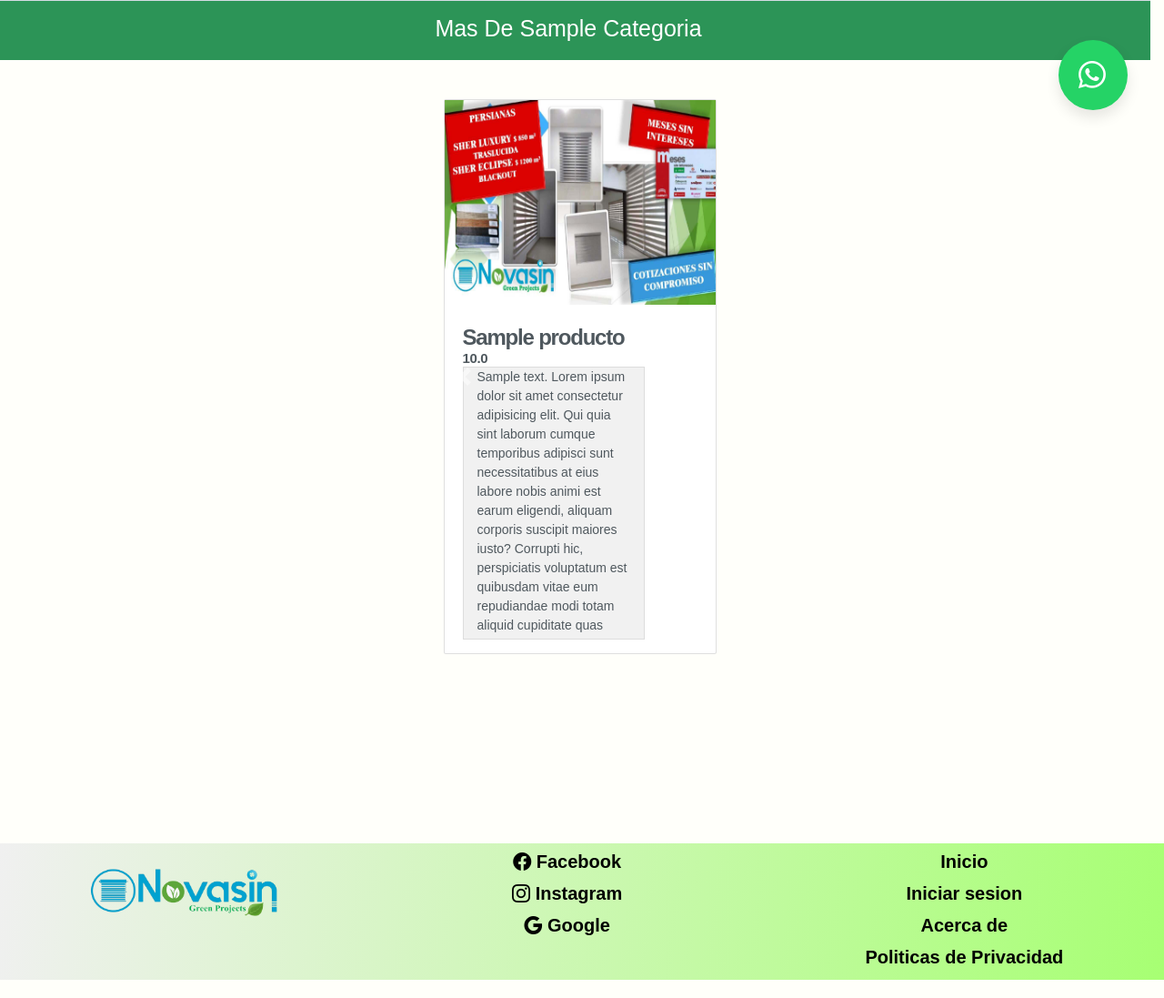
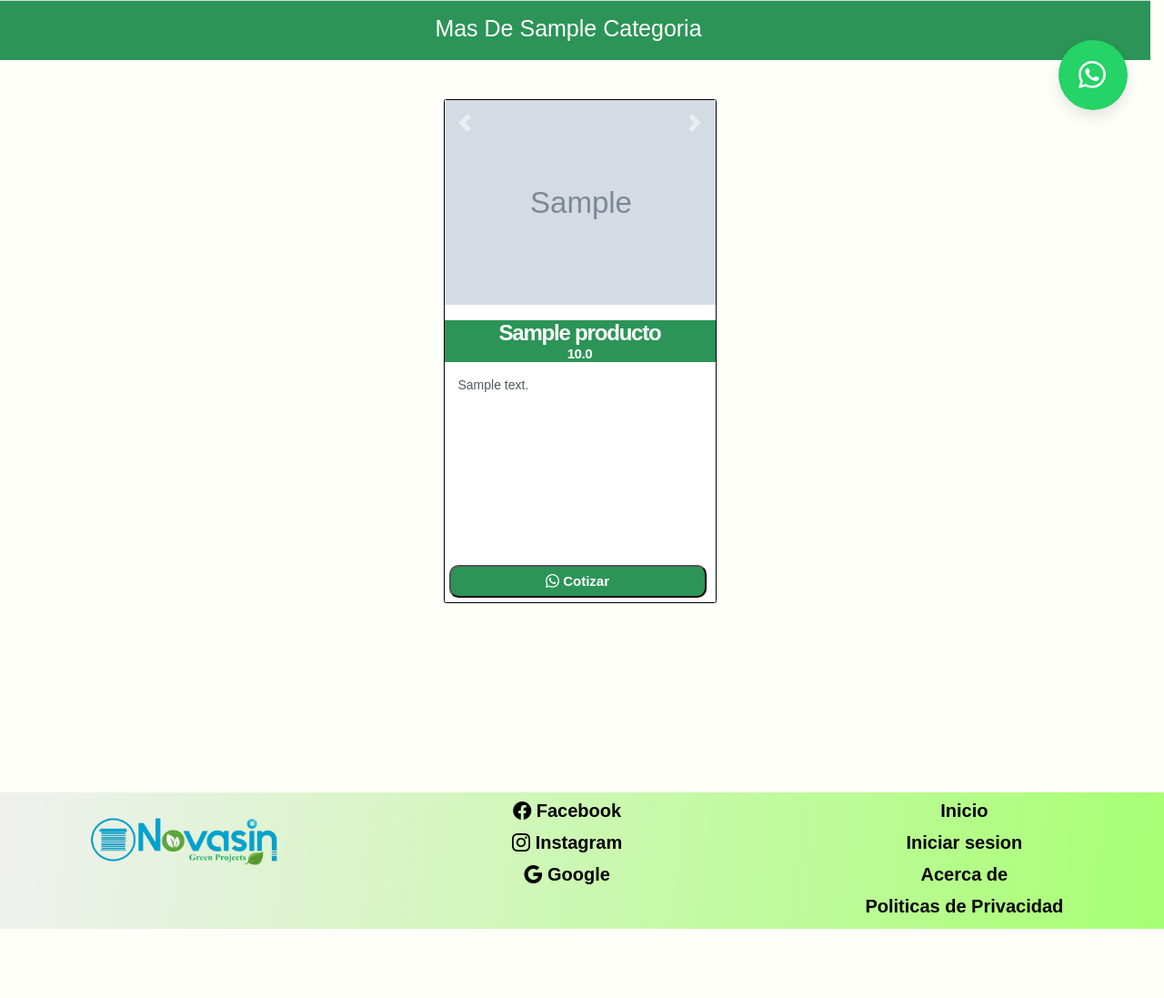
Before and after one commit to Alexis-dev508/Novasin, a Flask app: page /mostrar-productos-categoria/1 in a window 1280 px wide. Shown: the part 639-1736 px from the top of the page at 91% size. After the commit the page ends 1660 px from the top, so only its background shows below. Run offline with Flask 2, Linux system fonts and the light colour scheme; tables that the repository leaves empty or names only in its code hold one stand-in row (values such as "Sample post"); grey boxes marked "Sample" are stand-in pictures; some web fonts are replaced.

Commit message:
Se arreglo el div con scroll, se añadio el boton de wsp para los productos

```diff
--- a/main.py
+++ b/main.py
@@ -20,16 +20,16 @@ app = Flask(__name__) #Le asigna el mismo nombre que el archivo
 
 db = MySQL()
 
-app.config['MYSQL_DATABASE_HOST'] = 'alexisdev508.mysql.pythonanywhere-services.com'
-app.config['MYSQL_DATABASE_USER'] = 'alexisdev508'
-app.config['MYSQL_DATABASE_PASSWORD'] = '123456guessa'
-app.config['MYSQL_DATABASE_DB'] = 'alexisdev508$novasin'
+# app.config['MYSQL_DATABASE_HOST'] = 'alexisdev508.mysql.pythonanywhere-services.com'
+# app.config['MYSQL_DATABASE_USER'] = 'alexisdev508'
+# app.config['MYSQL_DATABASE_PASSWORD'] = '123456guessa'
+# app.config['MYSQL_DATABASE_DB'] = 'alexisdev508$novasin'
+# app.secret_key = 'H%23^2FY6673HN'
+app.config['MYSQL_DATABASE_HOST'] = 'localhost'
+app.config['MYSQL_DATABASE_USER'] = 'root'
+app.config['MYSQL_DATABASE_PASSWORD'] = ''
+app.config['MYSQL_DATABASE_DB'] = 'novasin'
 app.secret_key = 'H%23^2FY6673HN'
-# app.config['MYSQL_DATABASE_HOST'] = 'localhost'
-# app.config['MYSQL_DATABASE_USER'] = 'root'
-# app.config['MYSQL_DATABASE_PASSWORD'] = ''
-# app.config['MYSQL_DATABASE_DB'] = 'novasin'
-# app.secret_key = 'H%23^2FY6673HN'
 
 db.init_app(app)
 
--- a/static/css/main-cards.css
+++ b/static/css/main-cards.css
@@ -15,7 +15,7 @@
 }
 .card-title{
     font-size: 3rem;
-    margin: 0.5rem;
+    text-align: center;
 }
 .card-img-top{
     height: 45vh;
--- a/static/css/main.css
+++ b/static/css/main.css
@@ -9,19 +9,13 @@
   padding: 0px;
 }
 /* //////////CONTENEDOR CON SCROLL////////// */
-#global {
-	height: 300px;
-	width: 200px;
-	border: 1px solid #ddd;
-	background: #f1f1f1;
-	overflow-y: scroll;
-}
-#mensajes {
-	height: auto;
-}
-.texto {
-	padding:4px;
-	background:#fff;
+div.scroll {
+  width: 100%;
+  height: 200px;
+  overflow-x: hidden;
+  overflow-y: auto;
+  text-align:justify;
+  padding: 1.5rem;
 }
 /* ///////////////////////////////////////// */
 .container-fluid{
--- a/static/css/product-cards.css
+++ b/static/css/product-cards.css
@@ -3,6 +3,12 @@
     font-style: normal;
     font-weight: 200;
     src: url(https://fonts.gstatic.com/s/sourcesanspro/v19/6xKydSBYKcSV-LCoeQqfX1RYOo3i94_wlxdr.ttf) format('truetype');
+  }
+  :root {
+    --main-blue: rgb(0 162 208);
+    --main-green: rgb(44 148 87);
+    --roboto-font: @import
+      url("https://fonts.googleapis.com/css2?family=Roboto&display=swap");
   }
   @font-face {
     font-family: 'Source Sans Pro';
@@ -80,6 +86,13 @@
     text-align: center;
     margin: 0 auto;
   }
+  .card-title h2{
+    background-color: var(--main-green);
+    color: white;
+    padding: 0;
+    margin: 0;
+    width: 100%;
+  }
   div.card {
     background: #ffffff;
     display: inline-block;
@@ -90,6 +103,7 @@
     text-align: center;
     position: relative;
     text-align: left;
+    border: 1px solid black;
     transition: all 0.3s 0s ease-in;
     top: 0;
     width: 300px;
@@ -100,6 +114,11 @@
     max-width: 300px;
 
   }
+ .controles-carrusel-productos{
+   height: 5rem;
+   z-index: 1;
+ }
+
   div.card .card__image-holder {
     background: rgba(0, 0, 0, 0.1);
     height: 7rem;
@@ -111,8 +130,7 @@
   }
   div.card div.card-title {
     background: #ffffff;
-    padding: 18px 15px 10px;
-    position: relative;
+    padding: 18px 0px 10px 0px;
     z-index: 0;
   }
   div.card div.card-title a.toggle-info {
@@ -155,7 +173,6 @@
     letter-spacing: -0.025em;
   }
   div.card div.card-description {
-    padding: 0 15px 10px;
     position: relative;
     font-size: 14px;
   }
--- a/static/css/products.css
+++ b/static/css/products.css
@@ -1,3 +1,9 @@
+:root {
+    --main-blue: rgb(0 162 208);
+    --main-green: rgb(44 148 87);
+    --roboto-font: @import
+      url("https://fonts.googleapis.com/css2?family=Roboto&display=swap");
+  }
 .usage-container{
     padding: 0rem 5vw 2rem 5vw;
     text-align: center;
@@ -6,3 +12,14 @@
 .usage-container_ul{
     list-style: none;
 }
+.btn-cotizar{
+    text-align: center;
+    background-color: var(--main-green);
+    color: white;
+    width: 95%;
+    padding: 0.5rem;
+    font-size: 1.5rem;
+    font-weight: bold;
+    margin: 0.5rem;
+    border-radius: 1rem;
+}
--- a/templates/_html/_navbar.html
+++ b/templates/_html/_navbar.html
@@ -16,7 +16,7 @@
 
     <div class="menu_bar">
     <!--List menu icon-->
-      <a href="#" class="bt-menu" ><svg xmlns="http://www.w3.org/2000/svg" width="2.5rem" height="2.5rem" fill="currentColor" class="bi bi-list" viewBox="0 0 16 16">
+      <a href="https://wa.me/526676973437?text=Hola, he revisado su pagina web y quiera preguntar acerca de: " class="bt-menu" ><svg xmlns="http://www.w3.org/2000/svg" width="2.5rem" height="2.5rem" fill="currentColor" class="bi bi-list" viewBox="0 0 16 16">
         <path fill-rule="evenodd" d="M2.5 12a.5.5 0 0 1 .5-.5h10a.5.5 0 0 1 0 1H3a.5.5 0 0 1-.5-.5zm0-4a.5.5 0 0 1 .5-.5h10a.5.5 0 0 1 0 1H3a.5.5 0 0 1-.5-.5zm0-4a.5.5 0 0 1 .5-.5h10a.5.5 0 0 1 0 1H3a.5.5 0 0 1-.5-.5z"/>
 
       </svg>
--- a/templates/productos.html
+++ b/templates/productos.html
@@ -100,22 +100,53 @@
             <div id="carousel_productos" class="carousel slide " data-ride="carousel">
               <div class="carousel-inner">
                 <div class="carousel-item active">
-                  <img src="../static/images/1 (1).jpeg" class="d-block" style="height: 22.5rem;" alt="...">
+                  <img src="../static/images/producto/{{producto[1].strip().replace(' ', '-')}}/{{producto[5]}}"
+                    class="d-block" style="height: 22.5rem;" alt="{{producto[1]}}">
                 </div>
                 <div class="carousel-item">
-                  <img src="../static/images/1 (2).jpeg" class="d-block" style="height: 22.5rem;" alt="...">
+                  <img src="../static/images/producto/{{producto[1].strip().replace(' ', '-')}}/{{producto[6]}}"
+                    class="d-block" style="height: 22.5rem;" alt="{{producto[1]}}">
                 </div>
                 <div class="carousel-item">
-                  <img src="../static/images/1 (3).jpeg" class="d-block" style="height: 22.5rem;" alt="...">
+                  <img src="../static/images/producto/{{producto[1].strip().replace(' ', '-')}}/{{producto[7]}}"
+                    class="d-block" style="height: 22.5rem;" alt="{{producto[1]}}">
+                </div>
+                <div class="carousel-item active">
+                  <img src="../static/images/producto/{{producto[1].strip().replace(' ', '-')}}/{{producto[8]}}"
+                    class="d-block" style="height: 22.5rem;" alt="{{producto[1]}}">
+                </div>
+                <div class="carousel-item">
+                  <img src="../static/images/producto/{{producto[1].strip().replace(' ', '-')}}/{{producto[9]}}"
+                    class="d-block" style="height: 22.5rem;" alt="{{producto[1]}}">
+                </div>
+                <div class="carousel-item">
+                  <img src="../static/images/producto/{{producto[1].strip().replace(' ', '-')}}/{{producto[10]}}"
+                    class="d-block" style="height: 22.5rem;" alt="{{producto[1]}}">
+                </div>
+                <div class="carousel-item active">
+                  <img src="../static/images/producto/{{producto[1].strip().replace(' ', '-')}}/{{producto[11]}}"
+                    class="d-block" style="height: 22.5rem;" alt="{{producto[1]}}">
+                </div>
+                <div class="carousel-item">
+                  <img src="../static/images/producto/{{producto[1].strip().replace(' ', '-')}}/{{producto[12]}}"
+                    class="d-block" style="height: 22.5rem;" alt="{{producto[1]}}">
+                </div>
+                <div class="carousel-item">
+                  <img src="../static/images/producto/{{producto[1].strip().replace(' ', '-')}}/{{producto[13]}}"
+                    class="d-block" style="height: 22.5rem;" alt="{{producto[1]}}">
+                </div>
+                <div class="carousel-item active">
+                  <img src="../static/images/producto/{{producto[1].strip().replace(' ', '-')}}/{{producto[14]}}"
+                    class="d-block" style="height: 22.5rem;" alt="{{producto[1]}}">
                 </div>
               </div>
-              <button class="carousel-control-prev" type="button" data-target="#carouselExampleControls"
-                data-slide="prev">
+              <button class="carousel-control-prev controles-carrusel-productos" type="button"
+                data-target="#carouselExampleControls" data-slide="prev">
                 <span class="carousel-control-prev-icon" aria-hidden="true"></span>
                 <span class="sr-only">Previous</span>
               </button>
-              <button class="carousel-control-next" type="button" data-target="#carouselExampleControls"
-                data-slide="next">
+              <button class="carousel-control-next controles-carrusel-productos" type="button"
+                data-target="#carouselExampleControls" data-slide="next">
                 <span class="carousel-control-next-icon" aria-hidden="true"></span>
                 <span class="sr-only">Next</span>
               </button>
@@ -127,18 +158,14 @@
             <h2>
               {{producto[1]}}
               <small>{{producto[3]}}</small>
-
             </h2>
-            <div id="global">
-              <div id="mensajes">
-                <div class="card-description">
-                  {{producto[2]}}
-                  Lorem ipsum dolor sit amet consectetur adipisicing elit. Qui quia sint laborum cumque temporibus adipisci sunt necessitatibus at eius labore nobis animi est earum eligendi, aliquam corporis suscipit maiores iusto?
-                  Corrupti hic, perspiciatis voluptatum est quibusdam vitae eum repudiandae modi totam aliquid cupiditate quas dolorem optio et quasi, illum porro quidem placeat exercitationem fugit deleniti non laboriosam sunt. Illo, modi.
-                  Obcaecati expedita facilis deserunt magni quisquam laboriosam sequi quam ipsam sapiente perspiciatis earum maiores debitis dolor aspernatur ab nostrum corrupti molestias alias modi, explicabo error sed. Voluptatem, maxime. Inventore, eos!
-                </div>
-              </div>
+            <div class="card-description scroll" style="z-index: 99999999999999999;">
+              {{producto[2]}}
             </div>
+          </div>
+          <div class="card-description" style="z-index: 99999999999999999;">
+            <a href="https://wa.me/526676973437?text=Hola, quisiera preguntar por el producto: {{producto[1]}} "><button
+                class="btn-cotizar"><i class="bi bi-whatsapp"></i> Cotizar</button></a>
           </div>
         </div>
         {% endfor %}
```
Also changed, not shown: templates/index.html (+9 -5 lines).
